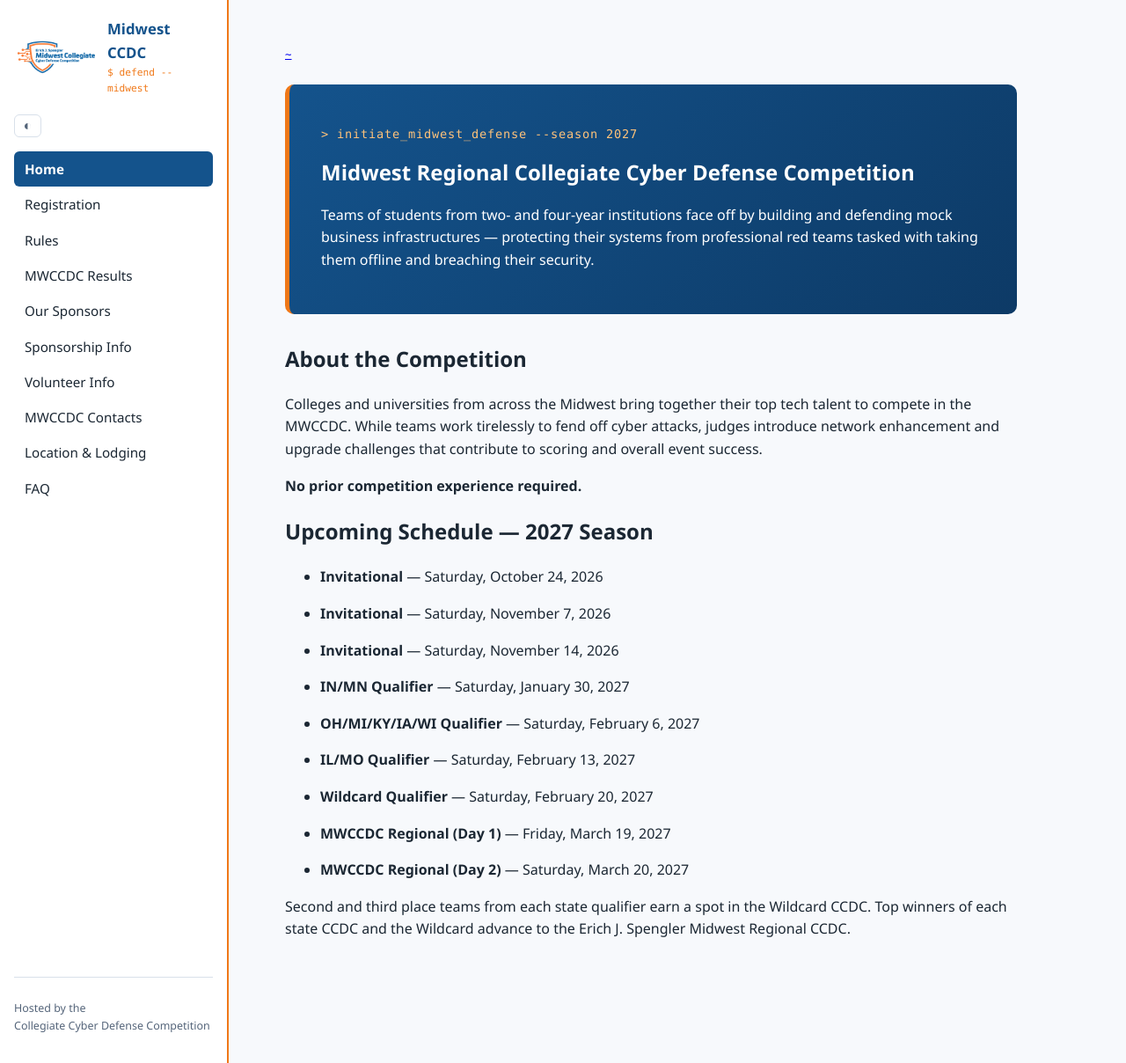
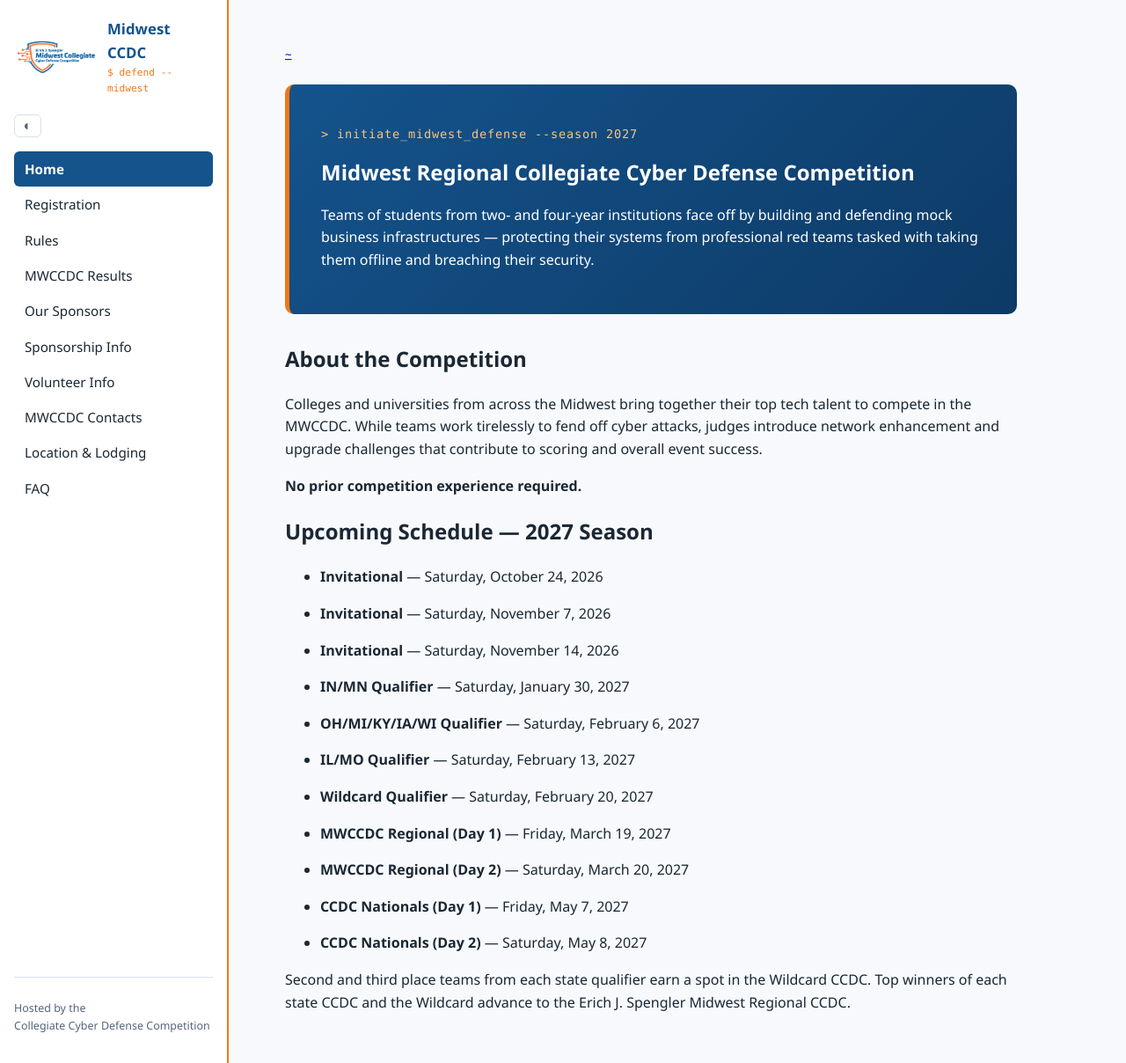
Before and after one commit to MWCCDC/MWCCDC-Web, a Jekyll site: the page built from index.md, in a window 1280 px wide and 1208 px high. Shown: the whole window at 88% size. Built offline with Jekyll 4.4.1, drawn with Linux system fonts in a browser that asks for light colours.

Commit message:
Added Nationals date

```diff
--- a/_data/schedule.yml
+++ b/_data/schedule.yml
@@ -19,3 +19,7 @@ events:
     name: MWCCDC Regional (Day 1)
   - date: 2027-03-20
     name: MWCCDC Regional (Day 2)
+  - date: 2027-05-07
+    name: CCDC Nationals (Day 1)
+  - date: 2027-05-08
+    name: CCDC Nationals (Day 2)
```
